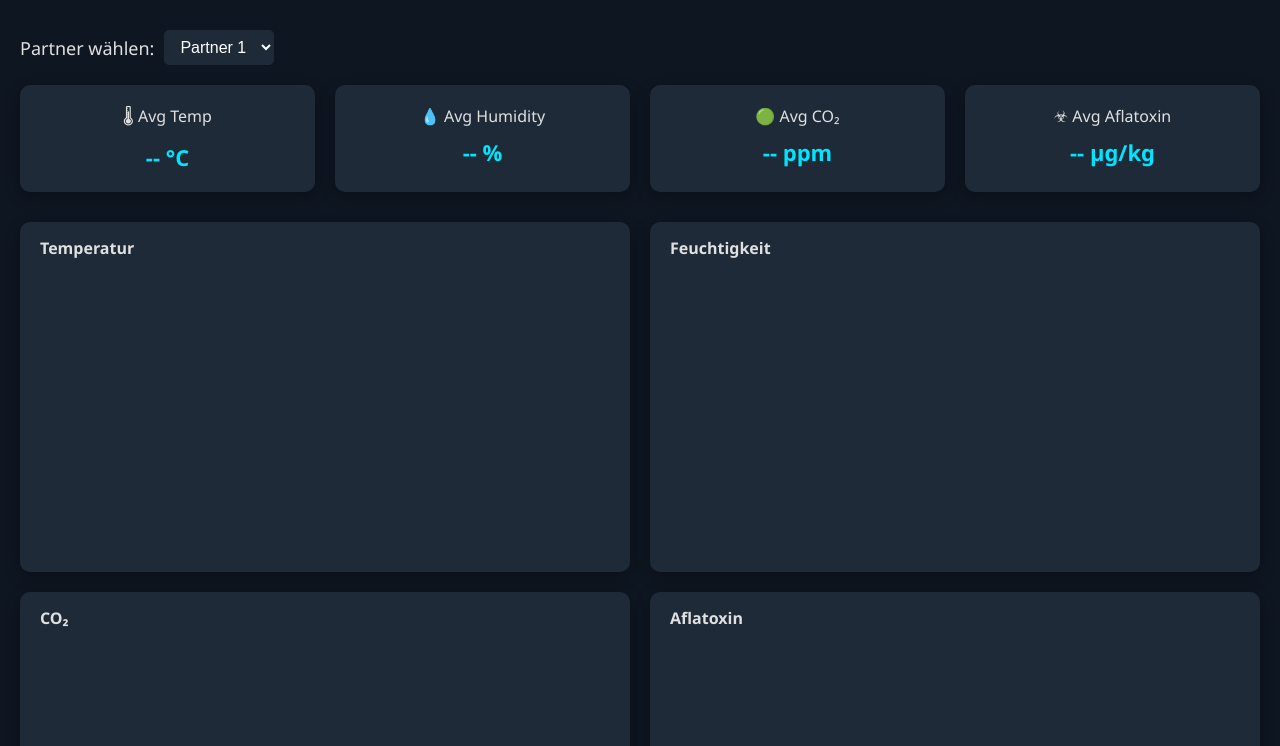
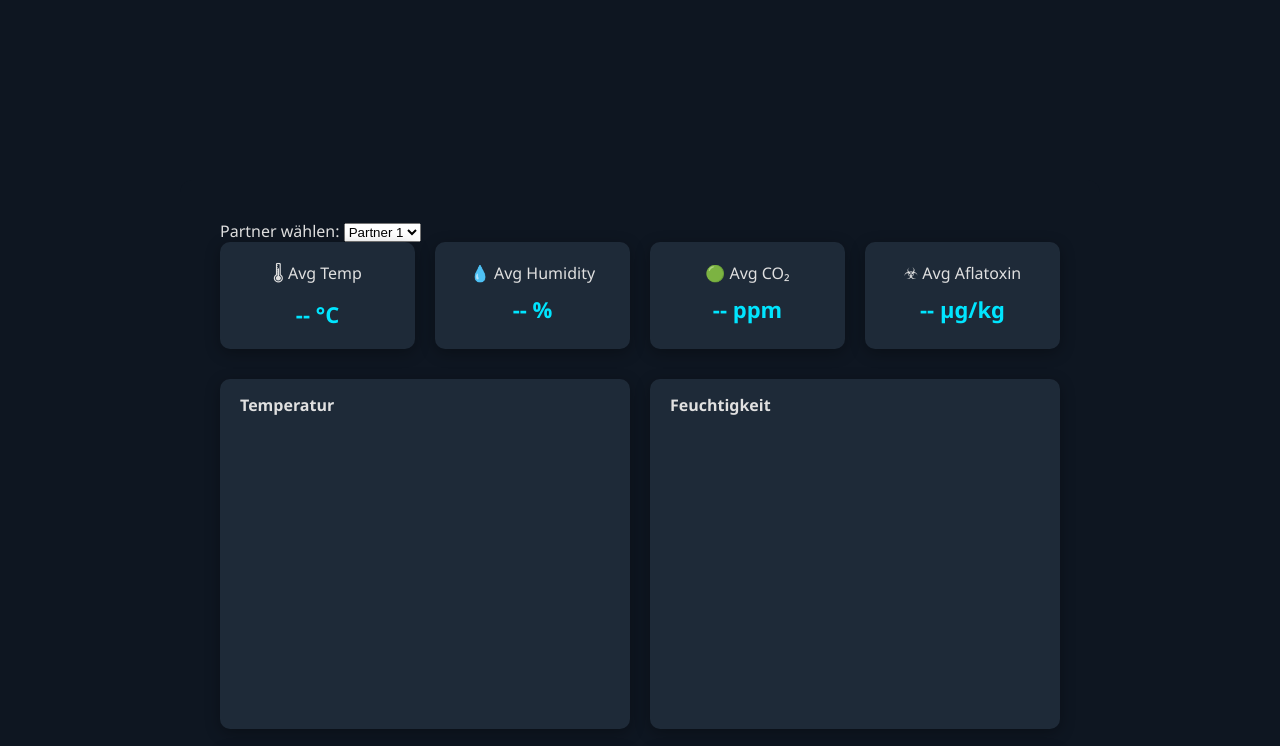
Before and after one commit to OMARMounir524/getreide-dashboard, a website: page public/index.html in a window 1280 px wide. Shown: the top 746 px of the page. Drawn offline with nearby package versions, Linux system fonts and the light colour scheme; no server answers.

Commit message:
Update style.css

```diff
--- a/public/style.css
+++ b/public/style.css
@@ -1,41 +1,24 @@
 :root {
-    --blue-1: #0e1621; /* Dark page background */
-    --blue-2: #1e2a38; /* Cards and charts */
+  --blue-1: #0e1621;
+  --blue-2: #1e2a38;
 }
 
 body {
   margin: 0;
-    padding: 0;
+  padding: 180px;
   background-color: var(--blue-1);
   font-family: 'Segoe UI', sans-serif;
   color: #e0e0e0;
+  box-sizing: border-box;
 }
 
 .dashboard {
-    max-width: 1300px;
-    margin: auto;
-    padding: 30px 20px;
+  max-width: 1200px;
+  margin: 0 auto;
+  padding: 40px;
+  background-color: var(--blue-1);
+  border-radius: 12px;
   box-sizing: border-box;
-  }
-
-  .partner-select {
-    display: flex;
-    align-items: center;
-    gap: 10px;
-    margin-bottom: 20px;
-  }
-
-  .partner-select label {
-    font-size: 18px;
-  }
-
-  #partnerDropdown {
-    padding: 8px 12px;
-    font-size: 16px;
-    background-color: var(--blue-2);
-    color: #ffffff;
-    border: none;
-    border-radius: 5px;
 }
 
 .cards {
@@ -94,7 +77,7 @@
   height: 400px;
   border-radius: 10px;
   overflow: hidden;
-    margin-bottom: 30px;
+  margin: 40px 0;
   border: 2px solid var(--blue-2);
   box-shadow: 0 4px 15px rgba(0, 0, 0, 0.3);
 }
```
Lines whose indentation alone changed are shown as unchanged.
